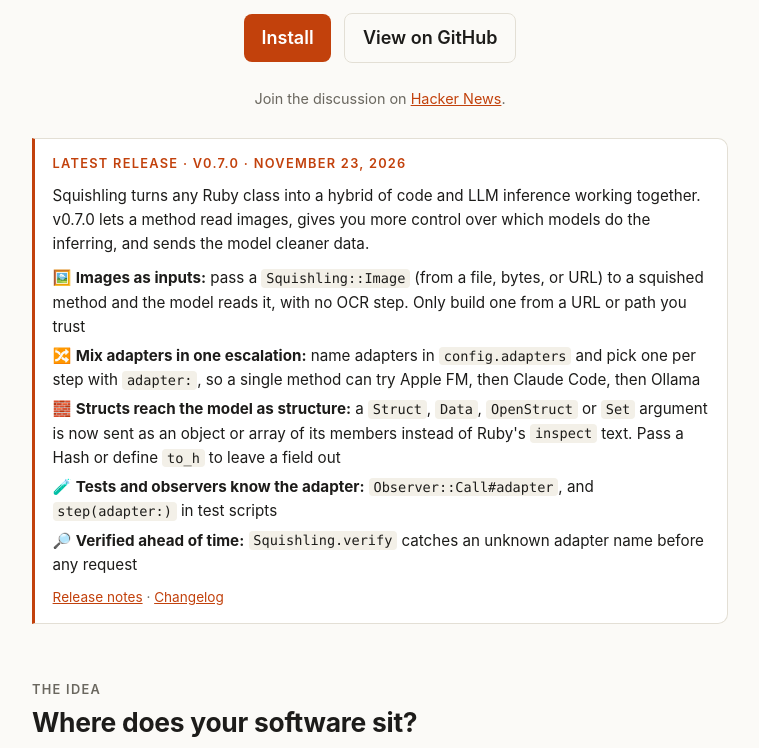
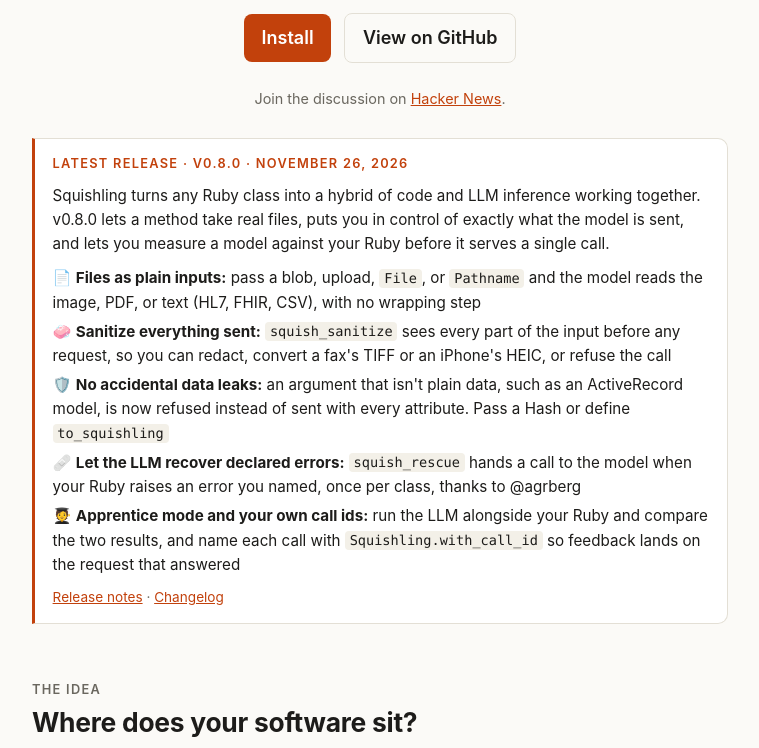
Before and after one commit to Coolhand-Labs/squishling, a plain HTML site: page site/index.html in a window 1280 px wide. Shown: the part 554-1302 px from the top of the page, without its empty margins (260-1019 px from the left). Drawn offline with Linux system fonts and the light colour scheme.

Commit message:
chore: release v0.8.0 changelog, version, and site callout

```diff
--- a/site/index.html
+++ b/site/index.html
@@ -243,17 +243,18 @@
 </header>
 
 <aside class="release" id="latest-release" aria-label="Latest release">
-  <p class="kicker">Latest release · v0.7.0 · <time datetime="2026-11-23">November 23, 2026</time></p>
-  <p>Squishling turns any Ruby class into a hybrid of code and LLM inference working together. v0.7.0 lets a method read
-  images, gives you more control over which models do the inferring, and sends the model cleaner data.</p>
+  <p class="kicker">Latest release · v0.8.0 · <time datetime="2026-11-26">November 26, 2026</time></p>
+  <p>Squishling turns any Ruby class into a hybrid of code and LLM inference working together. v0.8.0 lets a method take
+  real files, puts you in control of exactly what the model is sent, and lets you measure a model against your Ruby
+  before it serves a single call.</p>
   <ul>
-    <li>🖼️ <strong>Images as inputs:</strong> pass a <code>Squishling::Image</code> (from a file, bytes, or URL) to a squished method and the model reads it, with no OCR step. Only build one from a URL or path you trust</li>
-    <li>🔀 <strong>Mix adapters in one escalation:</strong> name adapters in <code>config.adapters</code> and pick one per step with <code>adapter:</code>, so a single method can try Apple FM, then Claude Code, then Ollama</li>
-    <li>🧱 <strong>Structs reach the model as structure:</strong> a <code>Struct</code>, <code>Data</code>, <code>OpenStruct</code> or <code>Set</code> argument is now sent as an object or array of its members instead of Ruby's <code>inspect</code> text. Pass a Hash or define <code>to_h</code> to leave a field out</li>
-    <li>🧪 <strong>Tests and observers know the adapter:</strong> <code>Observer::Call#adapter</code>, and <code>step(adapter:)</code> in test scripts</li>
-    <li>🔎 <strong>Verified ahead of time:</strong> <code>Squishling.verify</code> catches an unknown adapter name before any request</li>
+    <li>📄 <strong>Files as plain inputs:</strong> pass a blob, upload, <code>File</code>, or <code>Pathname</code> and the model reads the image, PDF, or text (HL7, FHIR, CSV), with no wrapping step</li>
+    <li>🧼 <strong>Sanitize everything sent:</strong> <code>squish_sanitize</code> sees every part of the input before any request, so you can redact, convert a fax's TIFF or an iPhone's HEIC, or refuse the call</li>
+    <li>🛡️ <strong>No accidental data leaks:</strong> an argument that isn't plain data, such as an ActiveRecord model, is now refused instead of sent with every attribute. Pass a Hash or define <code>to_squishling</code></li>
+    <li>🩹 <strong>Let the LLM recover declared errors:</strong> <code>squish_rescue</code> hands a call to the model when your Ruby raises an error you named, once per class, thanks to @agrberg</li>
+    <li>🧑‍🎓 <strong>Apprentice mode and your own call ids:</strong> run the LLM alongside your Ruby and compare the two results, and name each call with <code>Squishling.with_call_id</code> so feedback lands on the request that answered</li>
   </ul>
-  <p class="more"><a href="https://github.com/Coolhand-Labs/squishling/releases/tag/v0.7.0">Release notes</a> ·
+  <p class="more"><a href="https://github.com/Coolhand-Labs/squishling/releases/tag/v0.8.0">Release notes</a> ·
   <a href="https://github.com/Coolhand-Labs/squishling/blob/main/CHANGELOG.md">Changelog</a></p>
 </aside>
 
```
Also changed, not shown: 3 other files.
